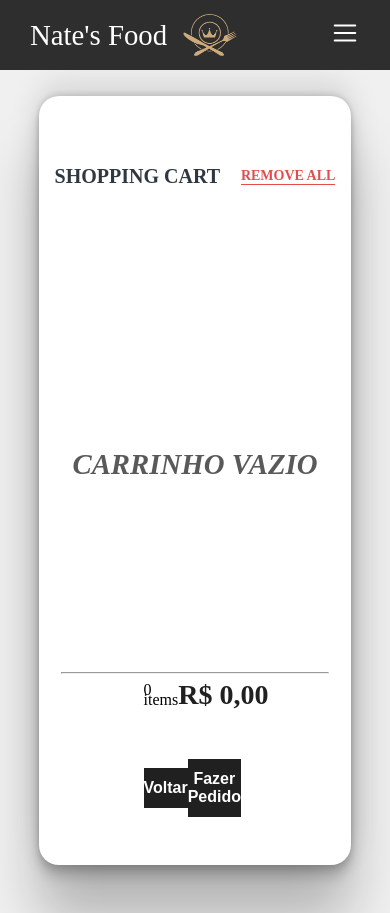
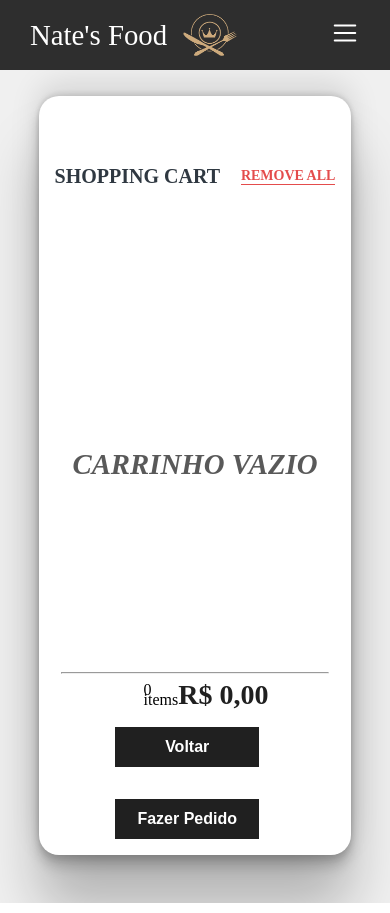
Before and after one commit to nathanfdias/NatesFood, a React (Vite) app: page /cart in a window 390 px wide. Built offline with nearby package versions, Linux system fonts and the light colour scheme.

Commit message:
Minimal Responsive Cart

```diff
--- a/src/pages/Cart/index.tsx
+++ b/src/pages/Cart/index.tsx
@@ -22,8 +22,6 @@ import {
   Items,
   LineBreak,
   Number,
-  Subtitle,
-  Subtotal,
   Body,
   Title,
   Container,
@@ -33,8 +31,10 @@ import {
 } from "./style";
 import { CartContext } from "../../context/handleCart";
 import { currencyFormat } from "../../utils/helpers";
+import { useNavigate } from "react-router-dom";
 
 export function Cart() {
+  const navigate = useNavigate();
   let totalPrice: number = 0;
   const {
     productsCart,
@@ -67,7 +67,7 @@ export function Cart() {
                 const subtotal: number = product.price * product.quantidade;
                 totalPrice += subtotal;
                 return (
-                  <DivCart>
+                  <DivCart key={product.id}>
                     <ImageBox>
                       <ImgProduct src={product.imageUrl} />
                     </ImageBox>
@@ -120,7 +120,7 @@ export function Cart() {
             </DivTotal>
 
             <DivSubAndItems>
-              <ButtonCheckout>Voltar</ButtonCheckout>
+              <ButtonCheckout onClick={() => navigate("/products")}>Voltar</ButtonCheckout>
               <ButtonCheckout>Fazer Pedido</ButtonCheckout>
             </DivSubAndItems>
           </DivCheckout>
--- a/src/pages/Cart/style.ts
+++ b/src/pages/Cart/style.ts
@@ -80,6 +80,10 @@ export const ImgProduct = styled.img`
   width: 10rem;
   border-radius: 8px;
   border: 1px solid rgba(0, 0, 0, 0.25);
+  @media(max-width: 1400px){
+    width: 8rem;
+    height: 80px;
+}
 `;
 
 export const DivAbout = styled.div`
@@ -96,13 +100,11 @@ export const Title = styled.h1`
   font-size: 32px;
   font-weight: 800;
   color: #202020;
-`;
-
-export const Subtitle = styled.h3`
-  line-height: 10px;
-  font-size: 18px;
-  font-weight: 600;
-  color: #909090;
+  @media(max-width: 1400px){
+    font-size: 24px;
+    padding-left: 6rem;
+    line-height: 20px;
+  }
 `;
 
 export const DivCounter = styled.div`
@@ -181,7 +183,14 @@ export const DivSubAndItems = styled.div`
   display: flex;
   flex-direction: row;
   align-items: center;
-  justify-content: space-evenly;
+  justify-content: space-between;
+  @media(max-width: 1300px) {
+    display: flex;
+    flex-direction: column;
+    align-items: center;
+    justify-content: center;
+  }
+
 `;
 
 export const Subtotal = styled.h3`
@@ -212,6 +221,9 @@ margin-block: 3rem;
   font-size: 16px;
   font-weight: 600;
   color: #fff;
+  @media(max-width: 1300px) {
+    margin-block: 1rem;
+}
 `;
 
 export const DivEmptyCart = styled.div`
```
